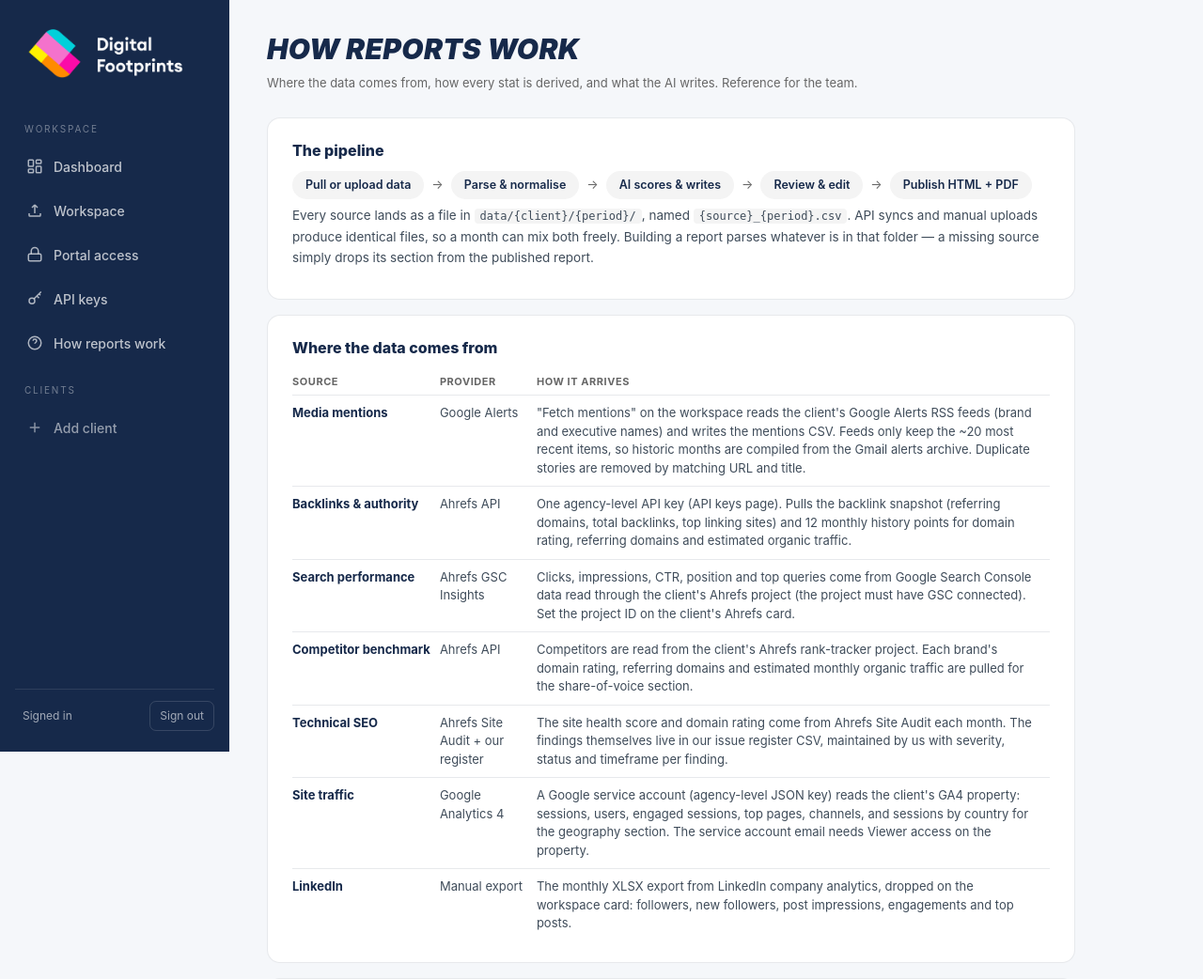
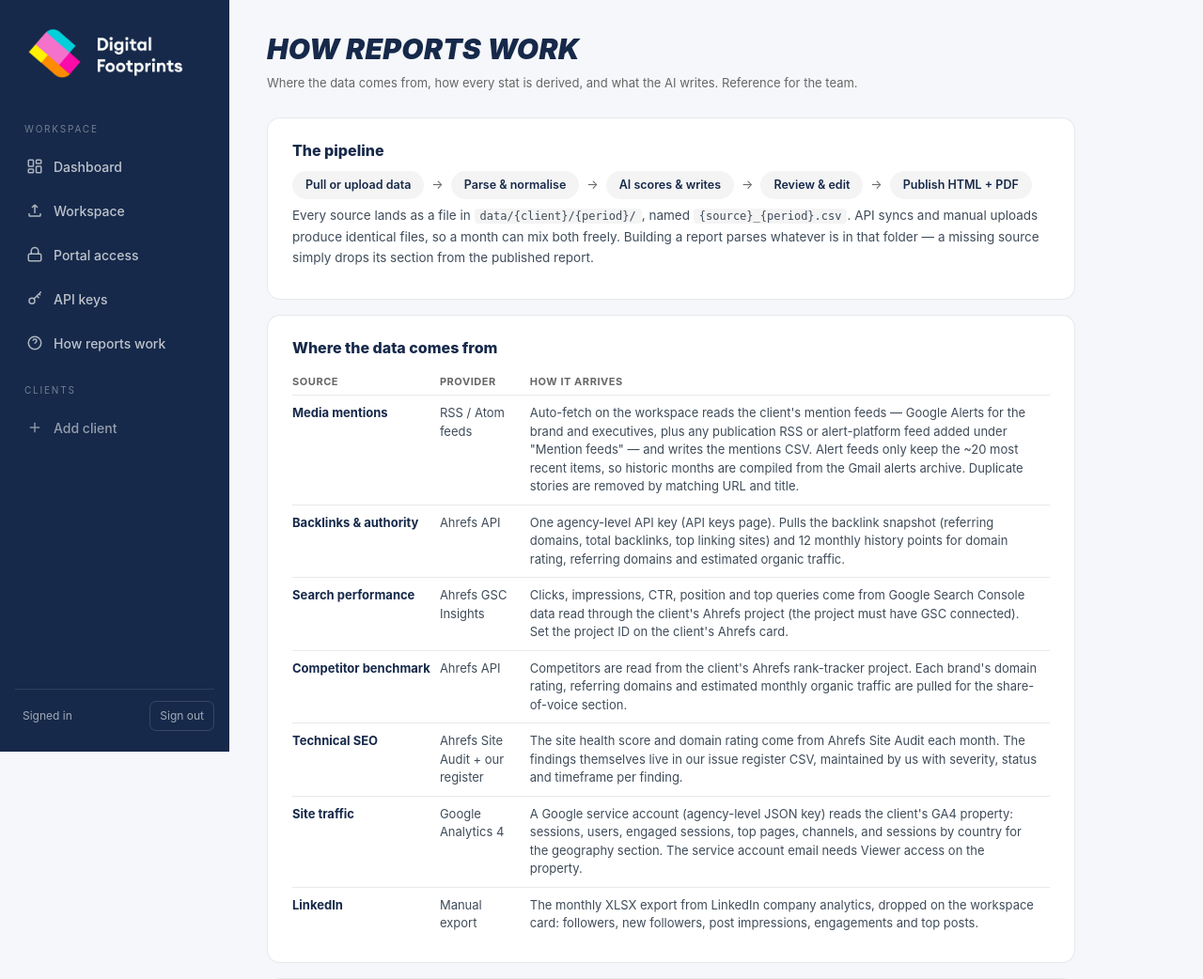
Before and after one commit to plot31agate/reports-platform, a Python web app: template app/templates/admin/how_it_works.html in a window 1280 px wide. Shown: the top 1042 px of the page at 94% size. Run offline with Jinja, Linux system fonts and the light colour scheme; the template is opened without the code that fills it, so the values that code supplies are empty.

Commit message:
Reference page: mentions come from any RSS/Atom feed, not just Google Alerts
Co-Authored-By: Claude Fable 5 <noreply@anthropic.com>

```diff
--- a/app/templates/admin/how_it_works.html
+++ b/app/templates/admin/how_it_works.html
@@ -51,8 +51,8 @@
       <tbody>
         <tr>
           <td>Media mentions</td>
-          <td>Google Alerts</td>
-          <td>"Fetch mentions" on the workspace reads the client's Google Alerts RSS feeds (brand and executive names) and writes the mentions CSV. Feeds only keep the ~20 most recent items, so historic months are compiled from the Gmail alerts archive. Duplicate stories are removed by matching URL and title.</td>
+          <td>RSS / Atom feeds</td>
+          <td>Auto-fetch on the workspace reads the client's mention feeds — Google Alerts for the brand and executives, plus any publication RSS or alert-platform feed added under "Mention feeds" — and writes the mentions CSV. Alert feeds only keep the ~20 most recent items, so historic months are compiled from the Gmail alerts archive. Duplicate stories are removed by matching URL and title.</td>
         </tr>
         <tr>
           <td>Backlinks &amp; authority</td>
```
